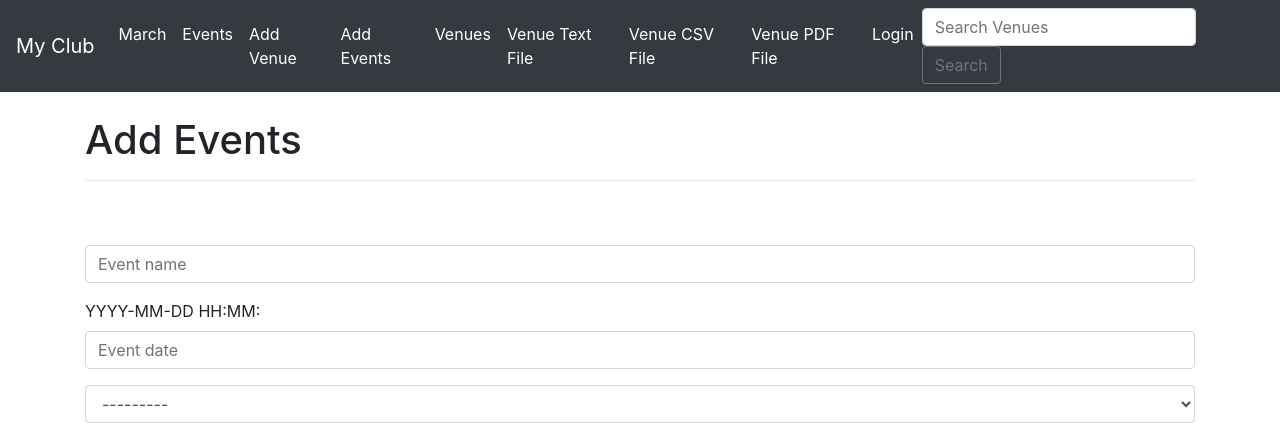
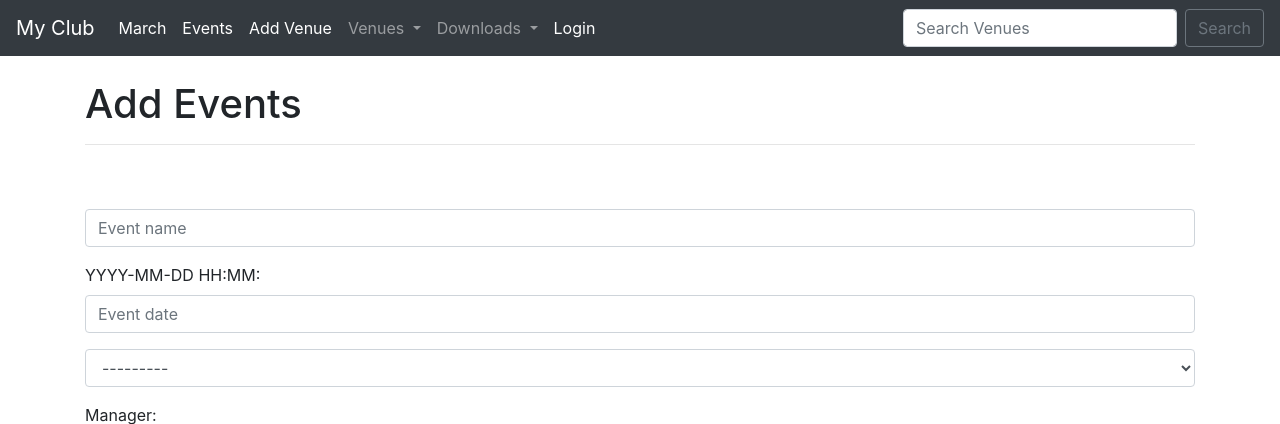
Before and after one commit to sudiptoshahin/myclub, a Django app: page /add_event/ in a window 1280 px wide. Shown: the top 424 px of the page. Run offline with Django 4.2, Linux system fonts and the light colour scheme; data comes from the database, SQL or seed files in the repository; both versions use the stored data as it was after the commit; some libraries are stand-ins or nearby versions.

Commit message:
logout and add dropdown ui

```diff
--- a/myclub_website/events/templates/events/base.html
+++ b/myclub_website/events/templates/events/base.html
@@ -14,6 +14,16 @@
     {% include 'events/navbar.html' %}
     <br>
     <div class="container">
+
+      {% if messages %}
+        {% for message in messages %}
+          <div class="alert alert-danger" role="alert">
+            <strong>{{message}}</strong>
+            <!-- <button type="button" class="btn-close" data-bs-dismiss="alert" aria-label="close"></button> -->
+          </div>
+        {% endfor %}
+      {% endif %}
+
       {% block content %}
       {% endblock %}
     </div>
--- a/myclub_website/events/templates/events/navbar.html
+++ b/myclub_website/events/templates/events/navbar.html
@@ -15,24 +15,38 @@
         <li class="nav-item active">
           <a class="nav-link" href="{% url 'add-venue' %}">Add Venue<span class="sr-only">(current)</span></a>
         </li>
-        <li class="nav-item active">
-          <a class="nav-link" href="{% url 'add-event' %}">Add Events<span class="sr-only">(current)</span></a>
+
+        <li class="nav-item dropdown">
+          <a class="nav-link dropdown-toggle" href="#" id="navbarDropdown" role="button" data-toggle="dropdown" aria-haspopup="true" aria-expanded="false">
+            Venues
+          </a>
+          <div class="dropdown-menu" aria-labelledby="navbarDropdown">
+            <a class="dropdown-item" href="{% url 'list_venues' %}">All Venues<span class="sr-only">(current)</span></a>
+            <a class="dropdown-item" href="{% url 'add-event' %}">Add Events<span class="sr-only">(current)</span></a>
+
+          </div>
         </li>
-        <li class="nav-item active">
-          <a class="nav-link" href="{% url 'list_venues' %}">Venues<span class="sr-only">(current)</span></a>
+
+        <li class="nav-item dropdown">
+          <a class="nav-link dropdown-toggle" href="#" id="navbarDropdown" role="button" data-toggle="dropdown" aria-haspopup="true" aria-expanded="false">
+            Downloads
+          </a>
+          <div class="dropdown-menu" aria-labelledby="navbarDropdown">
+            <a class="dropdown-item" href="{% url 'venue-text' %}">Venue Text File<span class="sr-only">(current)</span></a>
+            <a class="dropdown-item" href="{% url 'venue-csv' %}">Venue CSV File<span class="sr-only">(current)</span></a>
+            <a class="dropdown-item" href="{% url 'venue-pdf' %}">Venue PDF File<span class="sr-only">(current)</span></a>
+          </div>
         </li>
-        <li class="nav-item active">
-          <a class="nav-link" href="{% url 'venue-text' %}">Venue Text File<span class="sr-only">(current)</span></a>
-        </li>
-        <li class="nav-item active">
-          <a class="nav-link" href="{% url 'venue-csv' %}">Venue CSV File<span class="sr-only">(current)</span></a>
-        </li>
-        <li class="nav-item active">
-          <a class="nav-link" href="{% url 'venue-pdf' %}">Venue PDF File<span class="sr-only">(current)</span></a>
-        </li>
+
+        {% if user.is_authenticated %}
+          <li class="nav-item active">
+            <a class="nav-link" href="{% url 'logout' %}">Logout<span class="sr-only">(current)</span></a>
+          </li>
+        {% else %}
         <li class="nav-item active">
           <a class="nav-link" href="{% url 'login' %}">Login<span class="sr-only">(current)</span></a>
         </li>
+        {% endif %}
       </ul>
       <form class="form-inline my-2 my-lg-0" method="POST" action="{% url 'search-venues' %}">
 
--- a/myclub_website/members/urls.py
+++ b/myclub_website/members/urls.py
@@ -4,4 +4,5 @@ from . import views
 
 urlpatterns = [
     path('login_user', views.login_user, name='login'),
+    path('logout_user', views.logout_user, name='logout'),
 ]
--- a/myclub_website/members/views.py
+++ b/myclub_website/members/views.py
@@ -2,6 +2,12 @@ from django.http import HttpRequest
 from django.shortcuts import render, redirect
 from django.contrib.auth import authenticate, login, logout
 from django.contrib import messages
+
+
+def logout_user(request: HttpRequest):
+    logout(request)
+    messages.success(request, "You were logging out")
+    return redirect('home')
 
 def login_user(request: HttpRequest):
 
```
Also changed, not shown: myclub_website/db.sqlite3.
